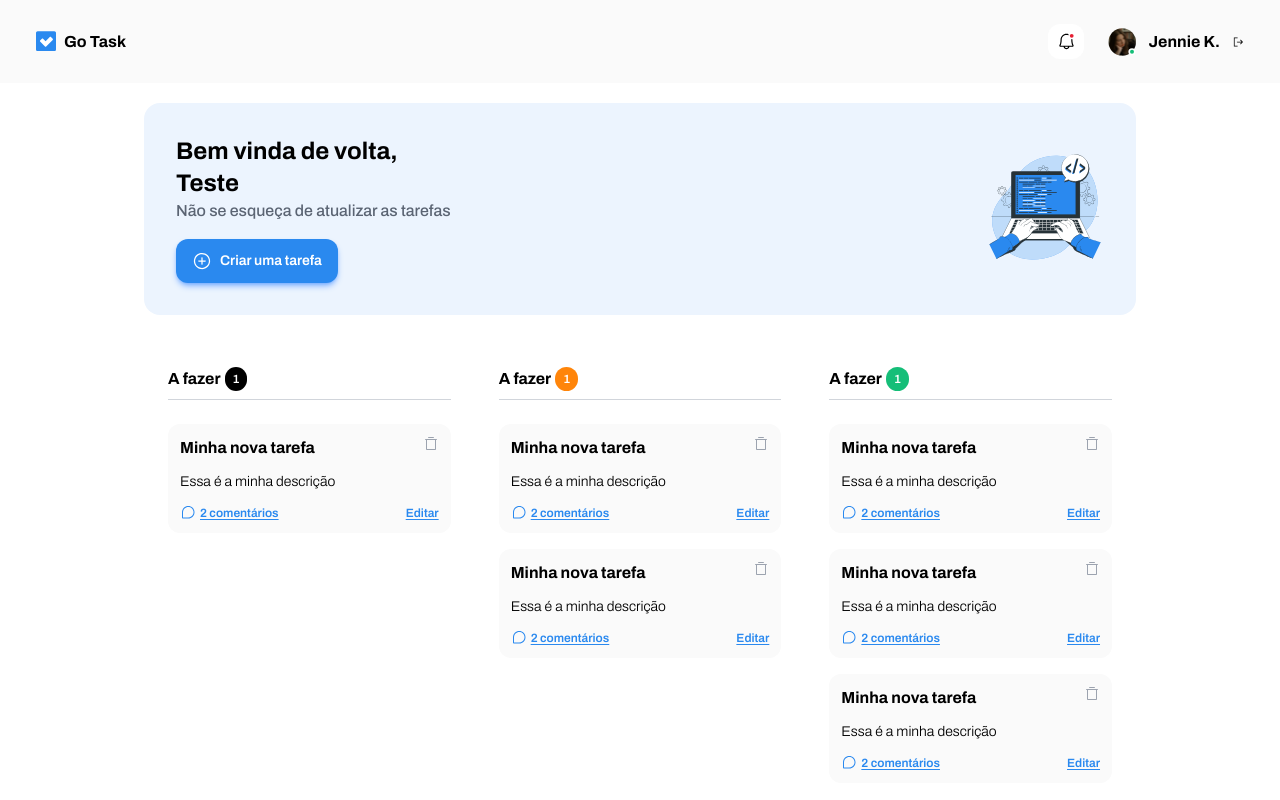
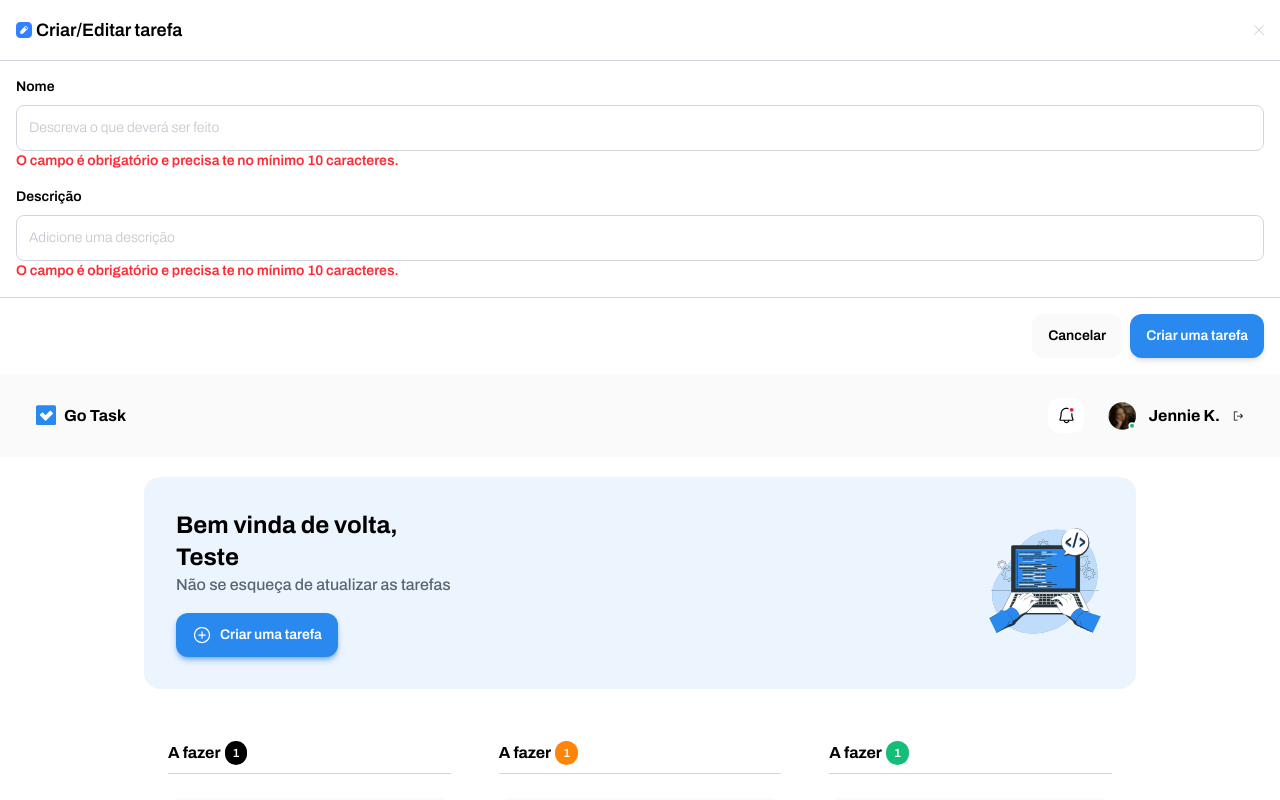
Before and after one commit to frnndog-suav/AngularStuff, an Angular app in the folder 01-go-task/: page / in a window 1280 px wide. Shown: the top 800 px of the page. Built offline with nearby package versions, Linux system fonts and the light colour scheme.

Commit message:
chore: implementing basic structure of task form modal

```diff
--- a/01-go-task/src/app/app.html
+++ b/01-go-task/src/app/app.html
@@ -1,3 +1,6 @@
+
+<app-task-form-modal />
+
 <div class="max-w-7xl mx-auto">
   <app-header></app-header>
 
--- a/01-go-task/src/app/app.ts
+++ b/01-go-task/src/app/app.ts
@@ -1,10 +1,11 @@
 import { Component, signal } from '@angular/core';
 import { Header } from './components/header/header';
 import { MainContent } from './components/main-content/main-content';
+import { TaskFormModal } from "./components/task-form-modal/task-form-modal";
 
 @Component({
   selector: 'app-root',
-  imports: [Header, MainContent],
+  imports: [Header, MainContent, TaskFormModal],
   templateUrl: './app.html',
   styleUrl: './app.css',
 })
--- a/01-go-task/src/app/components/task-form-modal/task-form-modal.html
+++ b/01-go-task/src/app/components/task-form-modal/task-form-modal.html
@@ -1 +1,48 @@
-<p>task-form-modal works!</p>
+<form class="rounded-xl overflow-hidden bg-white">
+  <div class="flex gap-1 items-center p-4">
+    <img src="images/icon-new-task.svg" />
+    <h1 class="font-semibold text-lg">Criar/Editar tarefa</h1>
+    <img class="ml-auto cursor-pointer" src="images/icon-close.svg" />
+  </div>
+
+  <div class="p-4 border-y border-[#d1d5db] flex flex-col gap-4">
+    <div>
+      <p class="font-semibold text-sm mb-2">Nome</p>
+      <input
+        class="w-full border border-[#d1d5db] p-3 rounded-lg text-sm font-light text-[#89919F]"
+        type="text"
+        placeholder="Descreva o que deverá ser feito"
+      />
+      <p class="font-semibold text-sm text-red-500">
+        O campo é obrigatório e precisa te no mínimo 10 caracteres.
+      </p>
+    </div>
+
+    <div>
+      <p class="font-semibold text-sm mb-2">Descrição</p>
+      <input
+        class="w-full border border-[#d1d5db] p-3 rounded-lg text-sm font-light text-[#89919F]"
+        type="text"
+        placeholder="Adicione uma descrição"
+      />
+      <p class="font-semibold text-sm text-red-500">
+        O campo é obrigatório e precisa te no mínimo 10 caracteres.
+      </p>
+    </div>
+  </div>
+
+  <div class="p-4 flex justify-end gap-2">
+    <button
+      class="py-3 px-4 bg-[#fafafa] rounded-xl text-sm font-semibold cursor-pointer active:translate-y-1 transition-transform duration-75"
+      type="button"
+    >
+      Cancelar
+    </button>
+    <button
+      class="py-3 px-4 bg-[#2a89ef] text-white rounded-xl text-sm font-semibold cursor-pointer active:translate-y-1 transition-transform duration-75 shadow-md dhadow-blue-500/50"
+      type="submit"
+    >
+      Criar uma tarefa
+    </button>
+  </div>
+</form>
```
